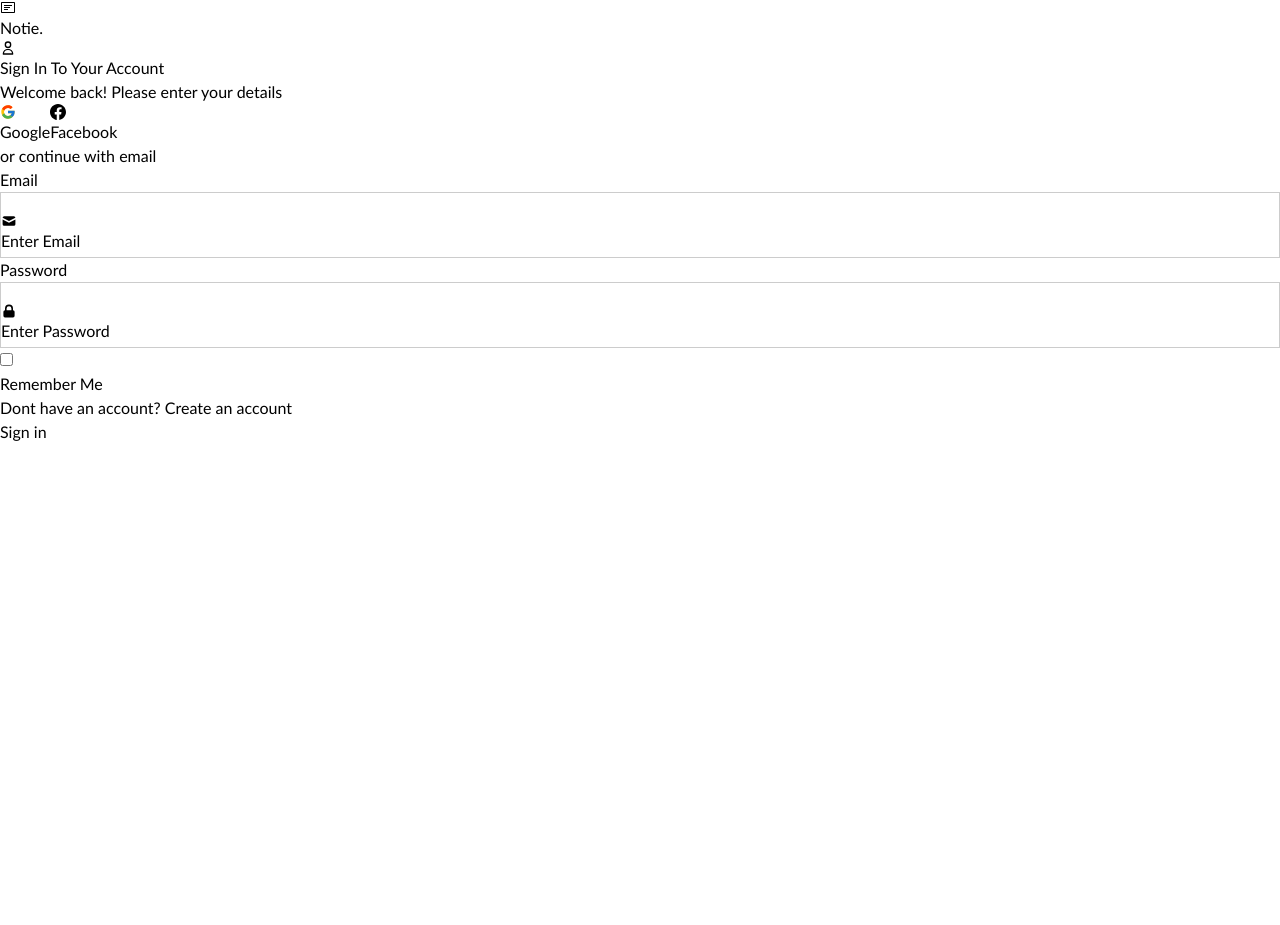
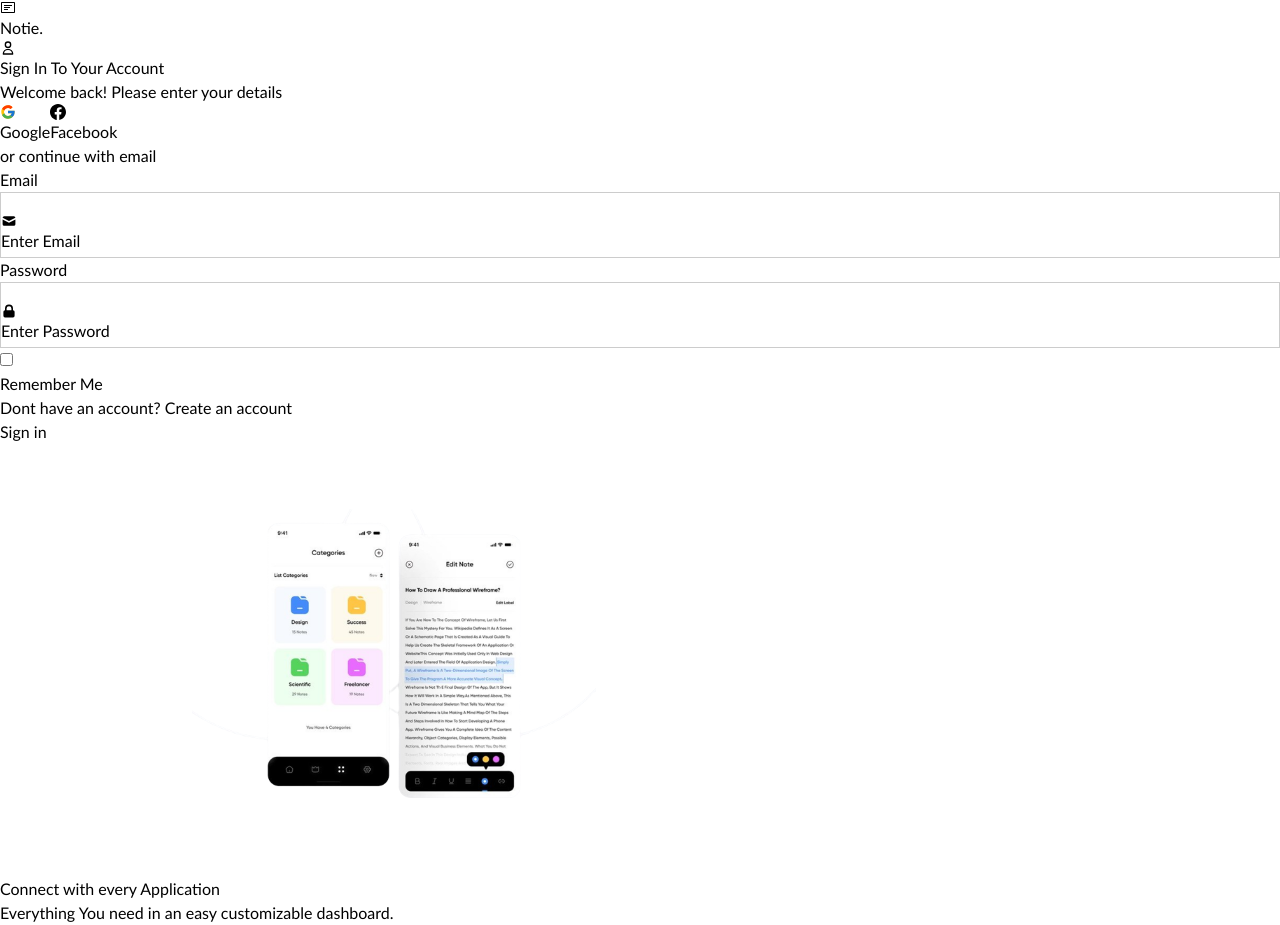
Before and after one commit to nsudekenechi/Notie, a React (Vite) app: page /login in a window 1280 px wide. Before the commit the page ends 800 px from the top, so only its background shows below. Built offline with nearby package versions, Linux system fonts and the light colour scheme.

Commit message:
Finished Second Side Of Login Page, Added Animation

```diff
--- a/src/assets/styles/App.css
+++ b/src/assets/styles/App.css
@@ -3,15 +3,15 @@ body {
     "Lucida Sans", Arial, sans-serif;
 }
 
-.swiper-pagination-bullet {
+#home .swiper-pagination-bullet {
   background-color: #54428f;
 }
-.swiper-pagination-bullet-active {
+#home .swiper-pagination-bullet-active {
   background-color: transparent;
   border: solid 0.2px #54428f;
   position: relative;
 }
-.swiper-pagination-bullet-active::before {
+#home .swiper-pagination-bullet-active::before {
   content: "";
   position: absolute;
   width: 50%;
@@ -20,3 +20,14 @@ body {
   transform: translate(-50%, 50%);
   border-radius: 50%;
 }
+#login .swiper-pagination-bullet {
+  background-color: white;
+}
+#login .swiper-pagination-bullets {
+  /* bottom: -10px; */
+  /* position: absolute; */
+}
+/* .swiper-pagination-bullet-active {
+  width: 20px;
+  height: 20px;
+} */
--- a/src/hooks/customStyle.js
+++ b/src/hooks/customStyle.js
@@ -36,3 +36,34 @@ export const useInput = () => {
         border: focus ? "0.1px solid rgba(0,0,0,.2)" : "0.1px solid #54428E",
     }
 }
+export const useAnimateSlide = () => {
+    const [slide, setSlide] = useState(0)
+
+    const sliders = [{
+        img: "home.png",
+        title: "Connect with every Application",
+        subtitle: "Everything You need in an easy customizable dashboard."
+    }, {
+        img: "home2.png",
+        title: "Connect with every Application",
+        subtitle: "Everything You need in an easy customizable dashboard."
+    }];
+    const slideAnimation = {
+        init: {
+            opacity: 0,
+            scale: 0.1,
+            borderRadius: "50%",
+        },
+        animate: {
+            opacity: 1,
+            scale: 0.7,
+            borderRadius: "0%",
+
+        },
+    }
+    const onSlide = (index) => {
+        setSlide(index)
+    }
+
+    return { slide, onSlide, sliders, slideAnimation }
+}
--- a/src/pages/Home.jsx
+++ b/src/pages/Home.jsx
@@ -14,6 +14,7 @@ export const Home = () => {
   return (
     <div
       className={` duration-500 md:overflow-hidden md:h-[100vh] ]  ${bodyColor}`}
+      id="home"
     >
       <nav
         className={`  px-5 md:px-[4vw] lg:px-[5vw]  sticky  top-0 ${
@@ -112,7 +113,7 @@ export const Home = () => {
               },
             }}
             modules={[Autoplay, Pagination, Navigation]}
-            className="w-[100%] "
+            className="w-[100%] h-[18vh]"
           >
             <SwiperSlide>
               <HomeFeedback
--- a/src/pages/Login.jsx
+++ b/src/pages/Login.jsx
@@ -4,14 +4,23 @@ import { Logo } from "../components/Logo";
 import { HiOutlineUser, HiMail, HiLockClosed } from "react-icons/hi";
 import { FcGoogle } from "react-icons/fc";
 import { BsFacebook } from "react-icons/bs";
+import { Swiper, SwiperSlide } from "swiper/react";
+import { motion } from "framer-motion";
+import { Autoplay, Pagination } from "swiper";
+import { useAnimateSlide } from "../hooks/customStyle";
 export const Login = () => {
+  const { onSlide, slide, sliders, slideAnimation } = useAnimateSlide();
+
   return (
-    <section className="md:overflow-hidden md:h-[100vh] p-5 grid grid-cols-2">
-      <div className="col-span-1 flex flex-col justify-between ">
+    <section
+      className="md:overflow-hidden md:h-[100vh] pl-5 grid grid-cols-2 "
+      id="login"
+    >
+      <div className="col-span-1  py-5">
         <div>
           <Logo />
         </div>
-        <div className="px-20">
+        <div className="px-20 py-10">
           <div className="flex flex-col gap-y-2 mb-5">
             <div className="w-8 h-8 rounded-lg border flex justify-center  items-center">
               <HiOutlineUser className="text-sm" />
@@ -33,10 +42,10 @@ export const Login = () => {
               </button>
             </div>
 
-            <div className="border-t border-b flex justify-center items-center py-2 my-5">
+            <div className="border-t border-b flex justify-center text-sm text-black/80 items-center py-2 my-5">
               <p className="">or continue with email</p>
             </div>
-            <div className="flex flex-col gap-y-4">
+            <div className="flex flex-col gap-y-5">
               <Input name={"Email"} type={"email"} icon={<HiMail />} />
               <Input
                 name={"Password"}
@@ -62,6 +71,43 @@ export const Login = () => {
           </form>
         </div>
       </div>
+      <div className="col-span-1  hidden md:flex bg-[#54428E] justify-center items-center text-white py-10">
+        <Swiper
+          modules={[Autoplay, Pagination]}
+          pagination={{}}
+          autoplay={{ delay: 3500 }}
+          loop
+          className=" h-[90vh]"
+          onSlideChange={(e) => onSlide(e.realIndex)}
+        >
+          {sliders.map((item, index) => (
+            <SwiperSlide
+              key={index}
+              className="flex justify-center gap-y-3 flex-col items-center"
+            >
+              <motion.div
+                initial={slideAnimation.init}
+                animate={
+                  slide == index ? slideAnimation.animate : slideAnimation.init
+                }
+                transition={{ duration: 0.6 }}
+                className="h-[400px] w-[100%] overflow-hidden"
+              >
+                <img
+                  src={`./Img/${item.img}`}
+                  className="w-[100%] h-[100%] object-cover"
+                  alt=""
+                />
+              </motion.div>
+
+              <div className="flex  flex-col items-center gap-y-3 justify-center  ">
+                <h1 className="text-2xl">{item.title}</h1>
+                <p className="text-white/80 text-sm">{item.subtitle}</p>
+              </div>
+            </SwiperSlide>
+          ))}
+        </Swiper>
+      </div>
     </section>
   );
 };
```
Also changed, not shown: src/components/LoginSlider.jsx (added, +30 -0 lines), src/components/SwiperSlider.jsx (added, +22 -0 lines).
